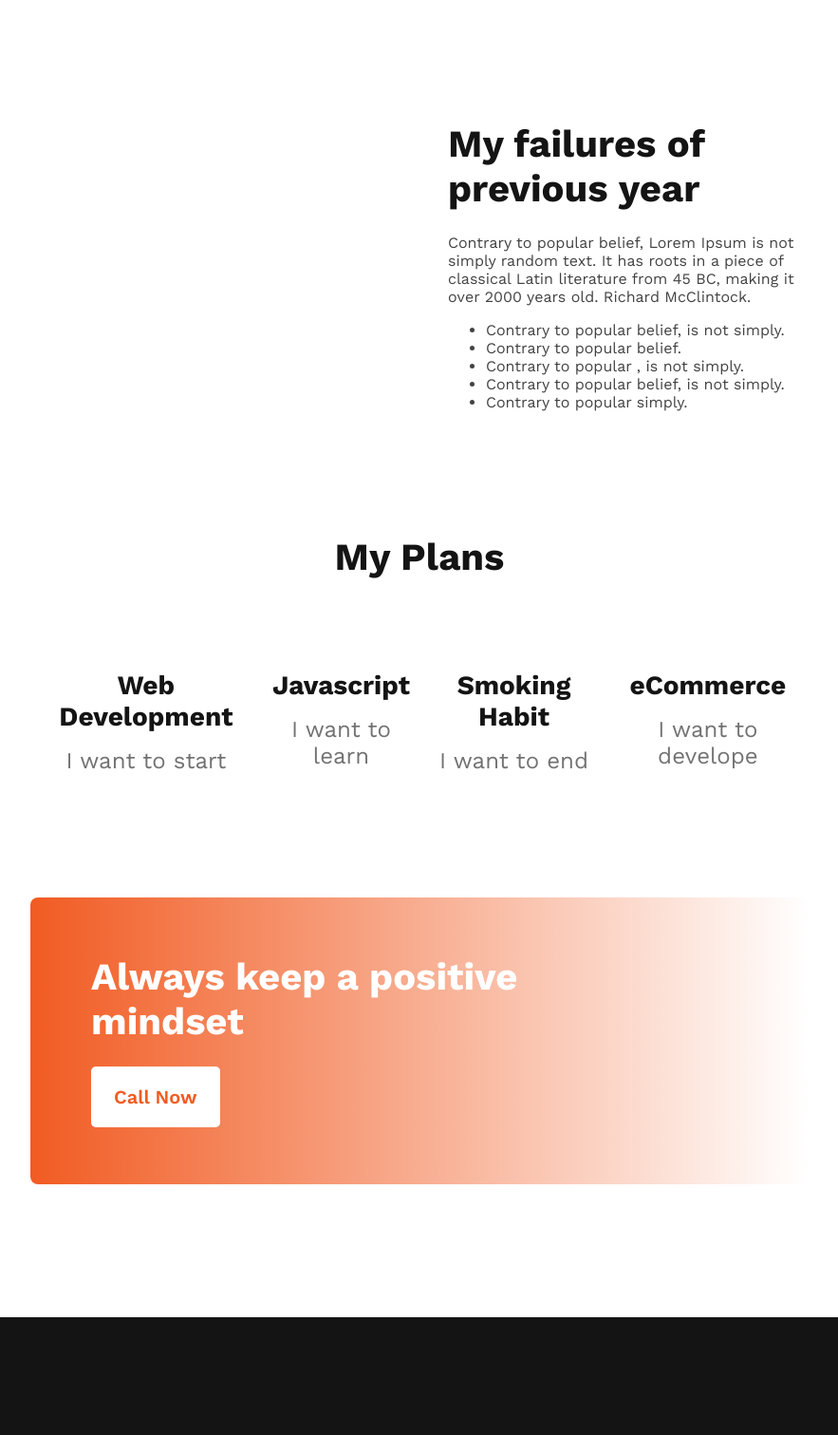
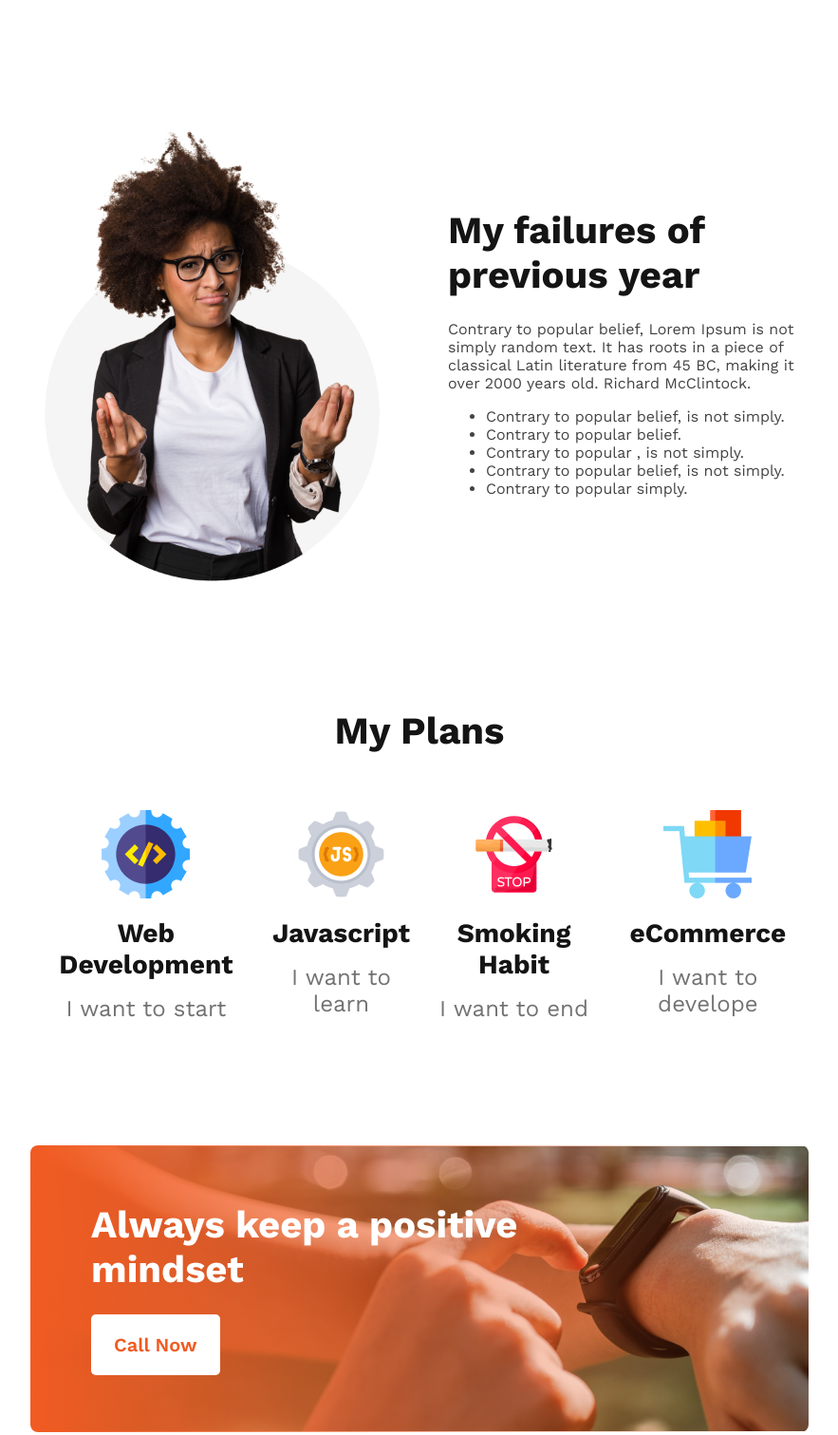
Before and after one commit to fakhrul-abedin/new-year-new-me, a plain HTML site: page index.html in a window 1280 px wide. Shown: the part 802-2313 px from the top of the page at 95% size, without its empty margins (198-1081 px from the left). Drawn offline with nearby package versions, Linux system fonts and the light colour scheme; the site is published under a folder, as on GitHub Pages, so addresses that start at the root find nothing.

Commit message:
final added

```diff
--- a/css/style.css
+++ b/css/style.css
@@ -47,7 +47,7 @@ main{
 }
 
 .header{
-    background: url('/images/banner/banner1.png'), lightgray -0.889px 0px / 100.111% 111.51% no-repeat;
+    background: url('../images/banner/banner1.png'), lightgray -0.889px 0px / 100.111% 111.51% no-repeat;
     height: 100vh;
     background-size: cover;
     background-repeat: no-repeat;
@@ -112,7 +112,7 @@ main{
 
 /* call now */
 .call-now{
-    background: linear-gradient(90deg, #F15B22 0%, rgba(241, 91, 34, 0.00) 100%), url('/images/watch.png') ;
+    background: linear-gradient(90deg, #F15B22 0%, rgba(241, 91, 34, 0.00) 100%), url('../images/watch.png') ;
     border-radius: 8px;
     padding: 60px 64px;
 }
--- a/index.html
+++ b/index.html
@@ -26,7 +26,7 @@
         <section class="my-failure-section">
             <div class="my-failure">
                 <div class="my-photo">
-                    <img src="/images/person.png" alt="">
+                    <img src="images/person.png" alt="">
                 </div>
                 <div class="my-failure-reason">
                     <h2 class="section-title">My failures of previous year</h2>
@@ -48,22 +48,22 @@
             <h2 class="section-title">My Plans</h2>
                 <div class="plan-card-container">
                     <div class="plan-card">
-                        <img src="/images/icons/web.png" alt="" class="plan-image">
+                        <img src="images/icons/web.png" alt="" class="plan-image">
                         <h3 class="card-title">Web Development</h3>
                         <h5 class="card-subtitle">I want to start</h5>
                     </div>
                     <div class="plan-card">
-                        <img src="/images/icons/js.png" alt="" class="plan-image">
+                        <img src="images/icons/js.png" alt="" class="plan-image">
                         <h3 class="card-title">Javascript</h3>
                         <h5 class="card-subtitle">I want to learn</h5>
                     </div>
                     <div class="plan-card">
-                        <img src="/images/icons/smoke.png" alt="" class="plan-image">
+                        <img src="images/icons/smoke.png" alt="" class="plan-image">
                         <h3 class="card-title">Smoking Habit</h3>
                         <h5 class="card-subtitle">I want to end</h5>
                     </div>
                     <div class="plan-card">
-                        <img src="/images/icons/ecom.png" alt="" class="plan-image">
+                        <img src="images/icons/ecom.png" alt="" class="plan-image">
                         <h3 class="card-title">eCommerce</h3>
                         <h5 class="card-subtitle">I want to develope</h5>
                     </div>
@@ -95,9 +95,9 @@
                     <span class="footer-item">Phone : 01500 00 00 00</span>
                 </p>
                 <div class="footer-icons">
-                    <img src="/images/icons/fb.png" alt="">
-                    <img src="/images/icons/twitter.png" alt="">
-                    <img src="/images/icons/youtube.png" alt="">
+                    <img src="images/icons/fb.png" alt="">
+                    <img src="images/icons/twitter.png" alt="">
+                    <img src="images/icons/youtube.png" alt="">
                 </div>
             </div>
             <div class="footer-subscribe">
```
